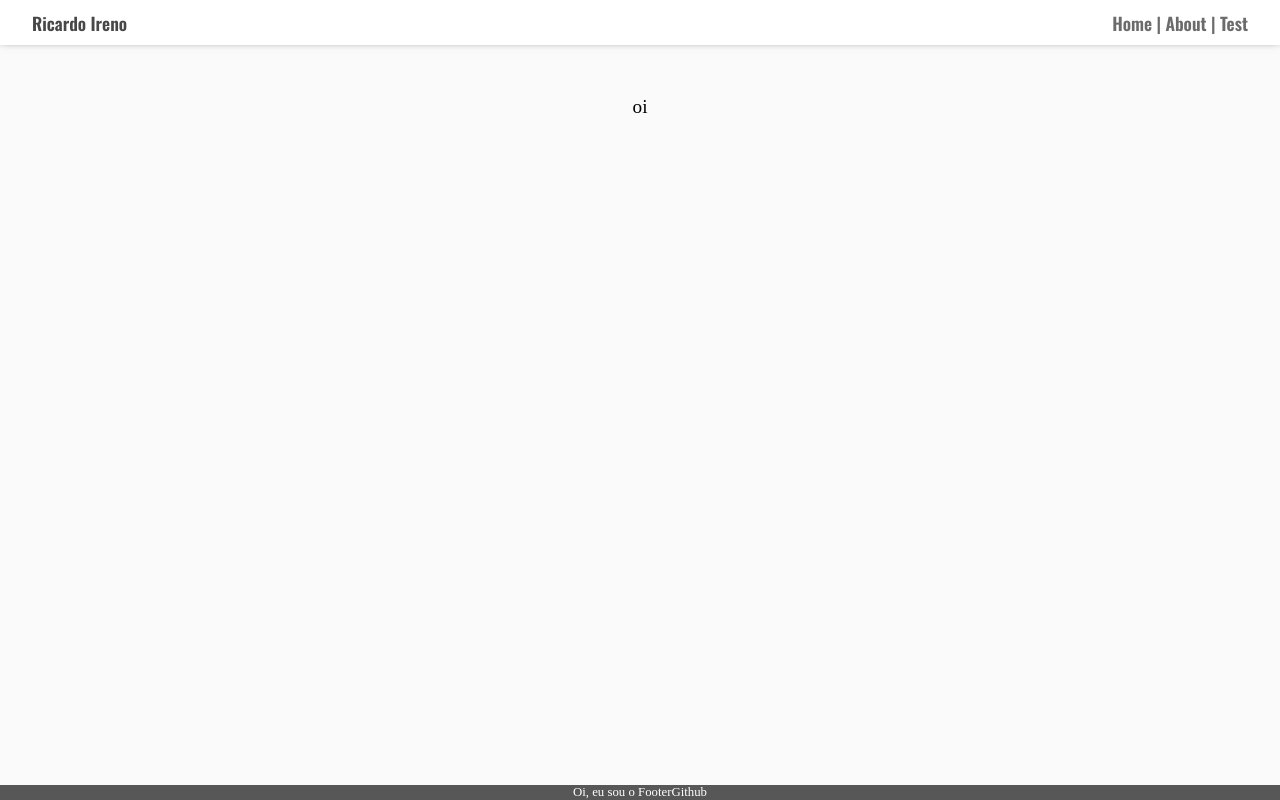
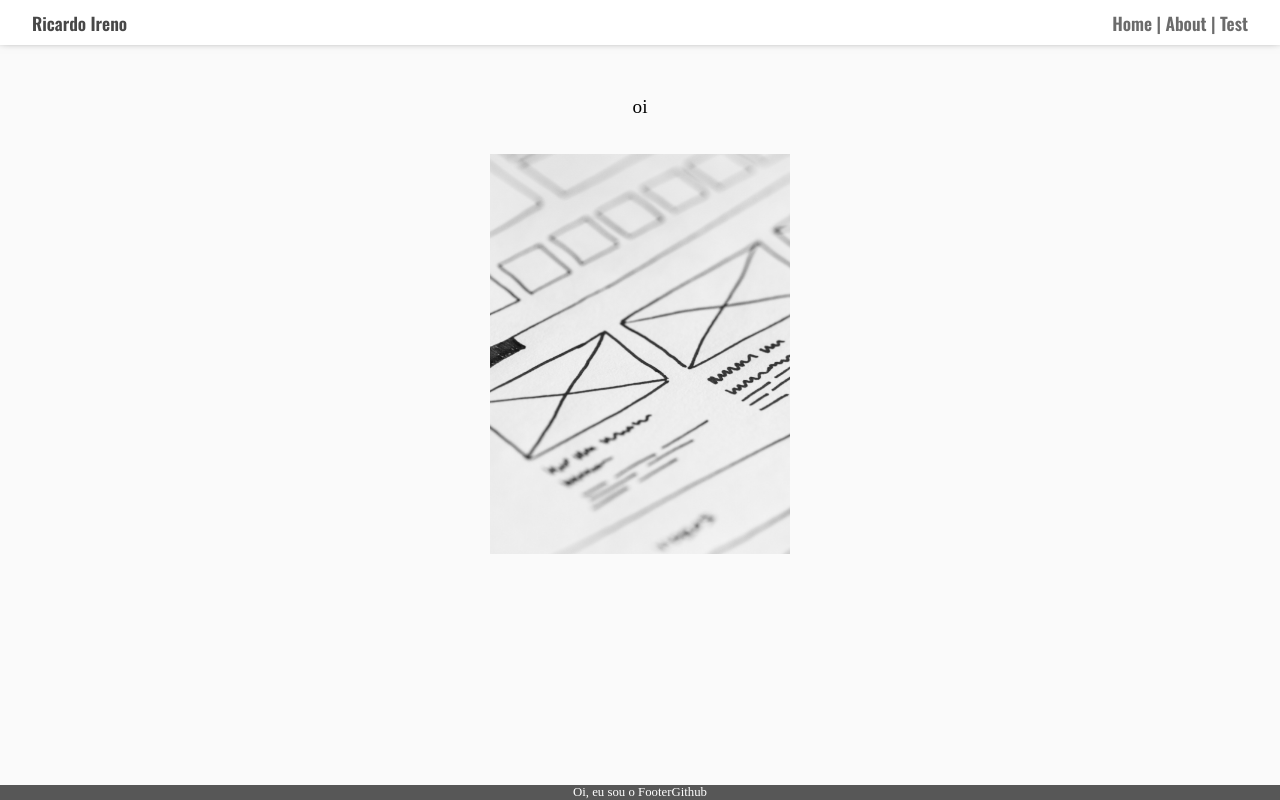
Before and after one commit to RicardoIreno/meu-site-dev, a Next.js app: page / in a window 1280 px wide. Built offline with nearby package versions, Linux system fonts and the light colour scheme.

Commit message:
Feat: Background-image on HomeCard is working!

```diff
--- a/src/components/HomeCard/index.tsx
+++ b/src/components/HomeCard/index.tsx
@@ -1,17 +1,18 @@
 import { prependOnceListener } from 'process'
 import React, { ReactNode } from 'react'
 import { Title, Wrapper } from './style'
+import Image, { ImageProps } from 'next/image'
 
 
 type Props = {
   children?: ReactNode
   title: string
+  img: string
 }
 
-const HomeCard = ({children, title}: Props) => {
+const HomeCard = ({children, title, img}: Props) => {
   return(
-    <Wrapper>
-       <p>{title}</p>
+    <Wrapper img={img}>
 
         {children}
 
--- a/src/components/HomeCard/style.ts
+++ b/src/components/HomeCard/style.ts
@@ -1,17 +1,20 @@
 import styled from 'styled-components'
 import theme from '../../styles/theme'
+import Image, { ImageProps } from 'next/image'
 
-// type props = {
-//   img: string
-// }
+type Props = {
+  img?: string
+}
 
-export const Wrapper = styled.div`
+export const Wrapper = styled.div<Props>`
   display: flex;
   width: 300px;
-  height: 300px;
-  border: 1px solid red;
+  height: 400px;
+  margin: 1rem;
   flex-direction: column;
   align-items: center;
+  background-image: url(${ props => props.img });
+  background-size: cover;
 `
 
 export const Title = styled.span`
@@ -19,9 +22,3 @@ export const Title = styled.span`
   font-family: ${theme.tipography.special};
   color: ${theme.colors.HomeCardTitle};
 `
-
-export const Img = styled.img`
-  width: 100%;
-  box-sizing: border-box;
-
-`
--- a/src/pages/index.js
+++ b/src/pages/index.js
@@ -1,7 +1,10 @@
 import Head from 'next/head'
 import Image from 'next/image'
-import { SiteFooter, SiteHeader } from '../components'
+import { HomeCard, SiteFooter, SiteHeader } from '../components'
 import { DefaultWrapper } from '../layouts'
+import img1 from '../../public/test.jpg'
+
+// const img1 = '../../public/test.jpg'
 
 export default function Home() {
   return (
@@ -14,7 +17,13 @@ export default function Home() {
 
       <DefaultWrapper>
 
+
+
         <p>oi</p>
+        <HomeCard img={img1.src}>
+
+        </HomeCard>
+
 
       </DefaultWrapper>
 
```
Also changed, not shown: public/default.jpg (added).
